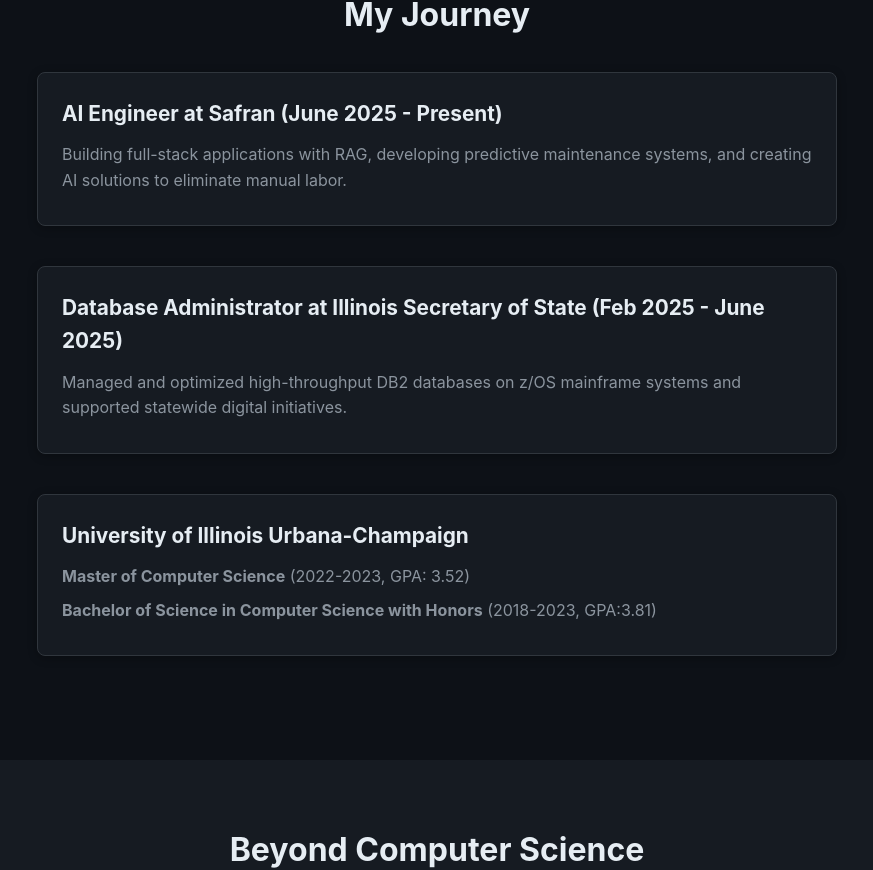
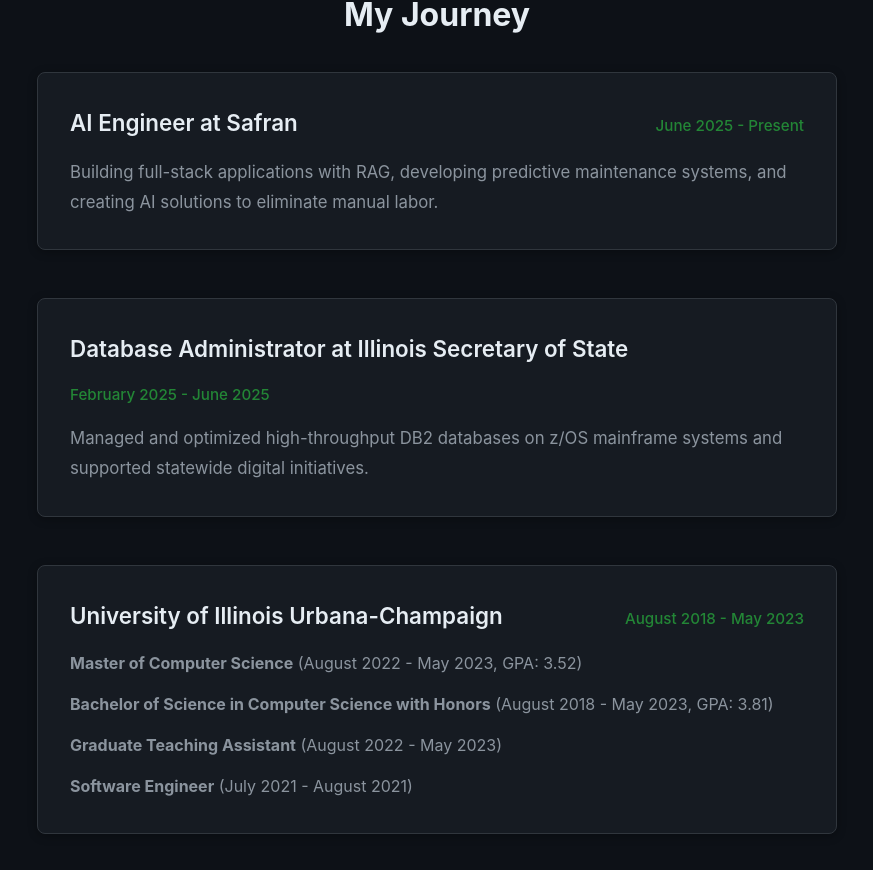
Before and after one commit to richwellp/richwellp.github.io, a Vue app in the folder frontend/: page / in a window 1280 px wide. Shown: the part 1445-2315 px from the top of the page, without its empty margins (203-1076 px from the left). Built offline with nearby package versions, Linux system fonts and the light colour scheme.

Commit message:
Content changes

```diff
--- a/frontend/src/App.vue
+++ b/frontend/src/App.vue
@@ -73,7 +73,7 @@
               Email
             </a>
             <a
-              href="https://www.linkedin.com/in/richwellp"
+              href="https://www.linkedin.com/in/richwell-perez"
               target="_blank"
               rel="noopener noreferrer"
               class="social-link"
--- a/frontend/src/views/AboutMe.vue
+++ b/frontend/src/views/AboutMe.vue
@@ -58,22 +58,37 @@
         <h2>My Journey</h2>
         <div class="timeline">
           <div class="timeline-item">
-            <h3>AI Engineer at Safran (June 2025 - Present)</h3>
-            <p>
+            <div class="timeline-header">
+              <h3>AI Engineer at Safran</h3>
+              <span class="timeline-date">June 2025 - Present</span>
+            </div>
+            <p class="timeline-description">
               Building full-stack applications with RAG, developing predictive maintenance systems, and
               creating AI solutions to eliminate manual labor.
             </p>
           </div>
+
           <div class="timeline-item">
-            <h3>Database Administrator at Illinois Secretary of State (Feb 2025 - June 2025)</h3>
-            <p>
+            <div class="timeline-header">
+              <h3>Database Administrator at Illinois Secretary of State</h3>
+              <span class="timeline-date">February 2025 - June 2025</span>
+            </div>
+            <p class="timeline-description">
               Managed and optimized high-throughput DB2 databases on z/OS mainframe systems and supported statewide digital initiatives.
             </p>
           </div>
+
           <div class="timeline-item">
-            <h3>University of Illinois Urbana-Champaign</h3>
-              <p><strong>Master of Computer Science</strong> (2022-2023, GPA: 3.52)</p>
-              <p><strong>Bachelor of Science in Computer Science with Honors</strong> (2018-2023, GPA:3.81)</p>
+            <div class="timeline-header">
+              <h3>University of Illinois Urbana-Champaign</h3>
+              <span class="timeline-date">August 2018 - May 2023</span>
+            </div>
+            <div class="timeline-details">
+              <p><strong>Master of Computer Science</strong> (August 2022 - May 2023, GPA: 3.52)</p>
+              <p><strong>Bachelor of Science in Computer Science with Honors</strong> (August 2018 - May 2023, GPA: 3.81)</p>
+              <p><strong>Graduate Teaching Assistant</strong> (August 2022 - May 2023)</p>
+              <p><strong>Software Engineer</strong> (July 2021 - August 2021)</p>
+            </div>
           </div>
         </div>
       </div>
@@ -94,7 +109,7 @@
           </div>
           <div class="interest-card">
             <h3>🎮 Gaming</h3>
-            <p>Dota 2, Valorant, and anime games—where my AI interest began.</p>
+            <p>Dota 2, Valorant, and some anime games—where my AI interest began.</p>
           </div>
           <div class="interest-card">
             <h3>✈️ Traveling</h3>
@@ -309,8 +324,8 @@
 }
 
 .timeline-item {
-  margin-bottom: 2.5rem;
-  padding: 1.5rem;
+  margin-bottom: 3rem;
+  padding: 2rem;
   background: var(--bg-card);
   border-left: 4px solid var(--accent-primary);
   border-radius: 8px;
@@ -318,16 +333,49 @@
   border: 1px solid var(--border-color);
 }
 
+.timeline-header {
+  display: flex;
+  justify-content: space-between;
+  align-items: baseline;
+  margin-bottom: 1rem;
+  gap: 1rem;
+  flex-wrap: wrap;
+}
+
 .timeline-item h3 {
   color: var(--text-primary);
-  margin-bottom: 0.75rem;
-  font-size: 1.3rem;
+  margin: 0;
+  font-size: 1.4rem;
+  font-weight: 600;
 }
 
-.timeline-item p {
+.timeline-date {
+  color: var(--accent-primary);
+  font-size: 0.95rem;
+  font-weight: 500;
+  white-space: nowrap;
+}
+
+.timeline-description {
   color: var(--text-secondary);
-  line-height: 1.6;
-  margin-bottom: 0.5rem;
+  line-height: 1.8;
+  margin: 0;
+  font-size: 1.05rem;
+}
+
+.timeline-details {
+  margin-top: 1rem;
+}
+
+.timeline-details p {
+  color: var(--text-secondary);
+  line-height: 1.8;
+  margin-bottom: 0.75rem;
+  font-size: 1rem;
+}
+
+.timeline-details p:last-child {
+  margin-bottom: 0;
 }
 
 /* Interests */
```
